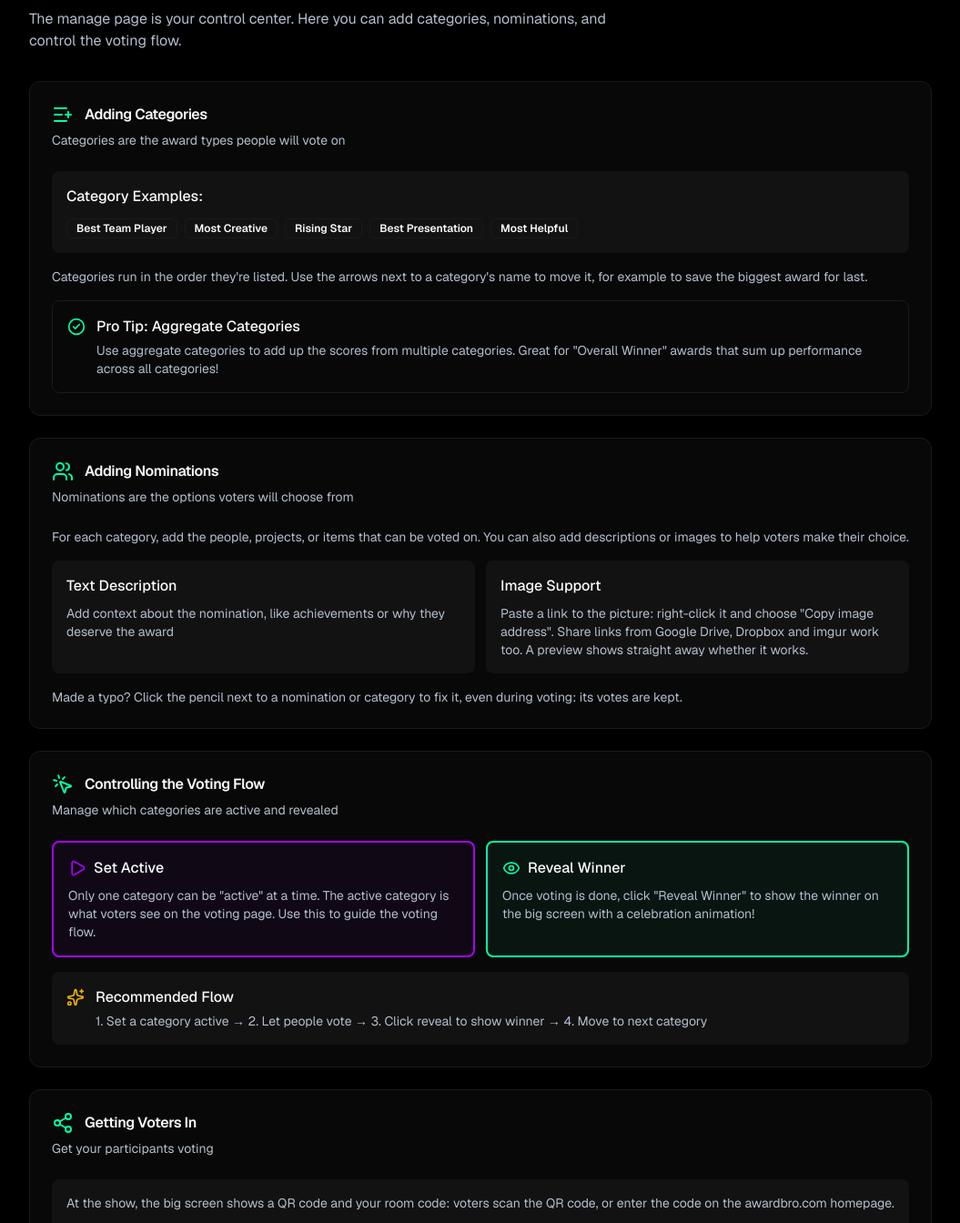
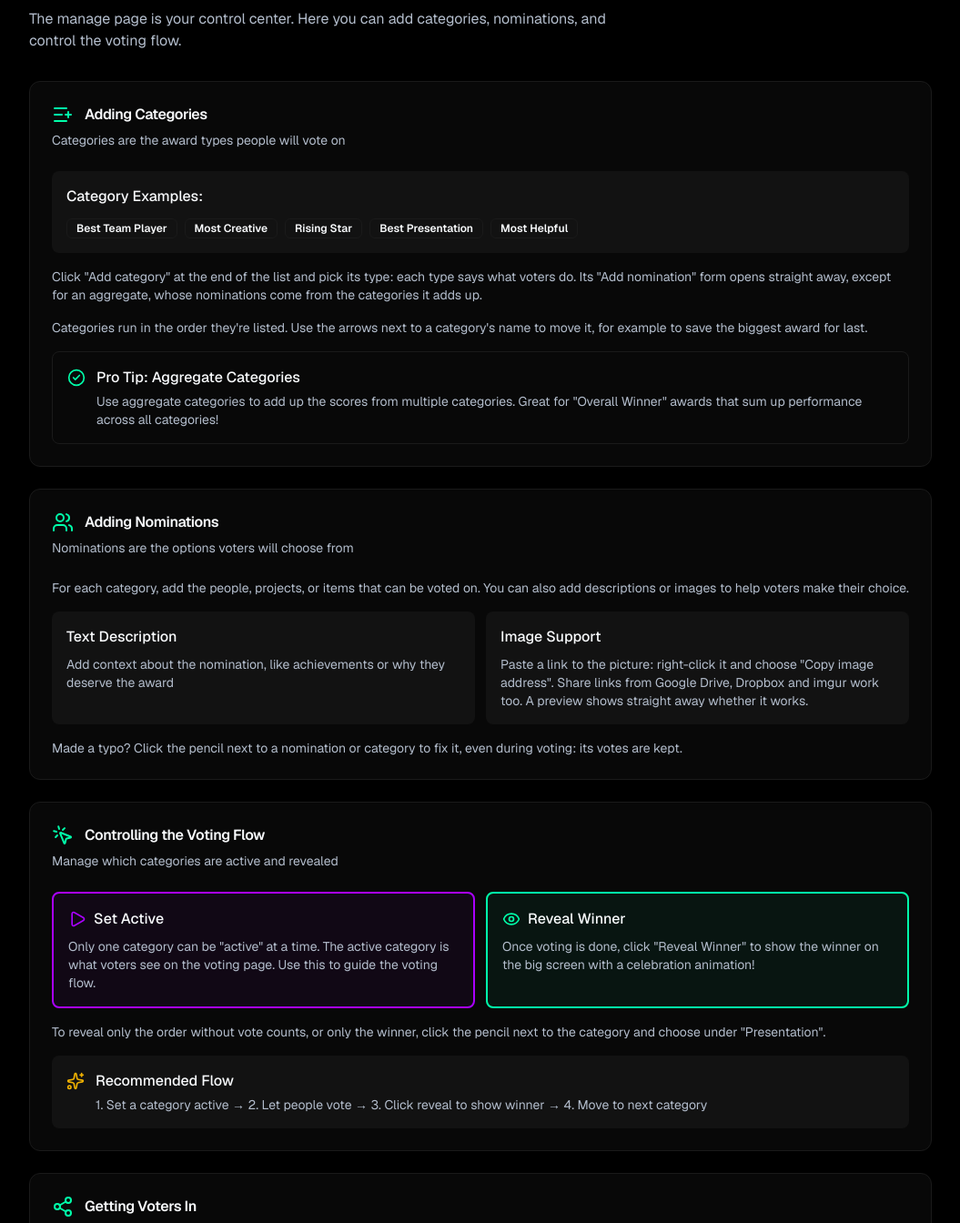
Before and after one commit to martinbartolo/awardbro, a Next.js app: page /help in a window 1280 px wide. Shown: the part 1480-2824 px from the top of the page at 91% size, without its empty margins (112-1167 px from the left). Built offline with nearby package versions, Linux system fonts and the light colour scheme.

Commit message:
Document the new setup view

```diff
--- a/src/app/help/page.tsx
+++ b/src/app/help/page.tsx
@@ -304,6 +304,13 @@ export default function HelpPage() {
                     </div>
                   </div>
                   <p className="text-muted-foreground text-sm">
+                    Click &quot;Add category&quot; at the end of the list and
+                    pick its type: each type says what voters do. Its &quot;Add
+                    nomination&quot; form opens straight away, except for an
+                    aggregate, whose nominations come from the categories it
+                    adds up.
+                  </p>
+                  <p className="text-muted-foreground text-sm">
                     Categories run in the order they&apos;re listed. Use the
                     arrows next to a category&apos;s name to move it, for
                     example to save the biggest award for last.
@@ -405,6 +412,11 @@ export default function HelpPage() {
                       </p>
                     </div>
                   </div>
+                  <p className="text-muted-foreground text-sm">
+                    To reveal only the order without vote counts, or only the
+                    winner, click the pencil next to the category and choose
+                    under &quot;Presentation&quot;.
+                  </p>
                   <div className="bg-secondary flex items-start gap-3 rounded-lg p-4">
                     <Sparkles className="mt-0.5 h-5 w-5 shrink-0 text-yellow-500" />
                     <div>
```
Also changed, not shown: 1 other file (tests, documents, lock files or other folders).
